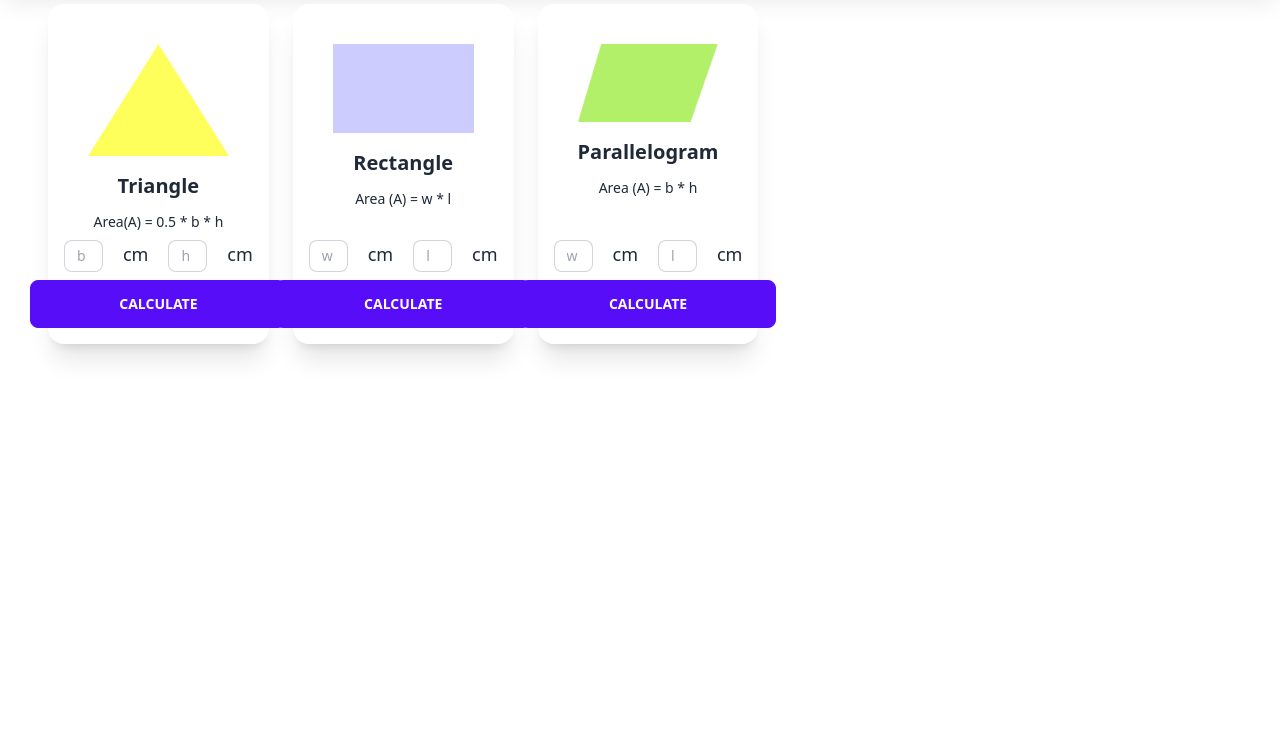
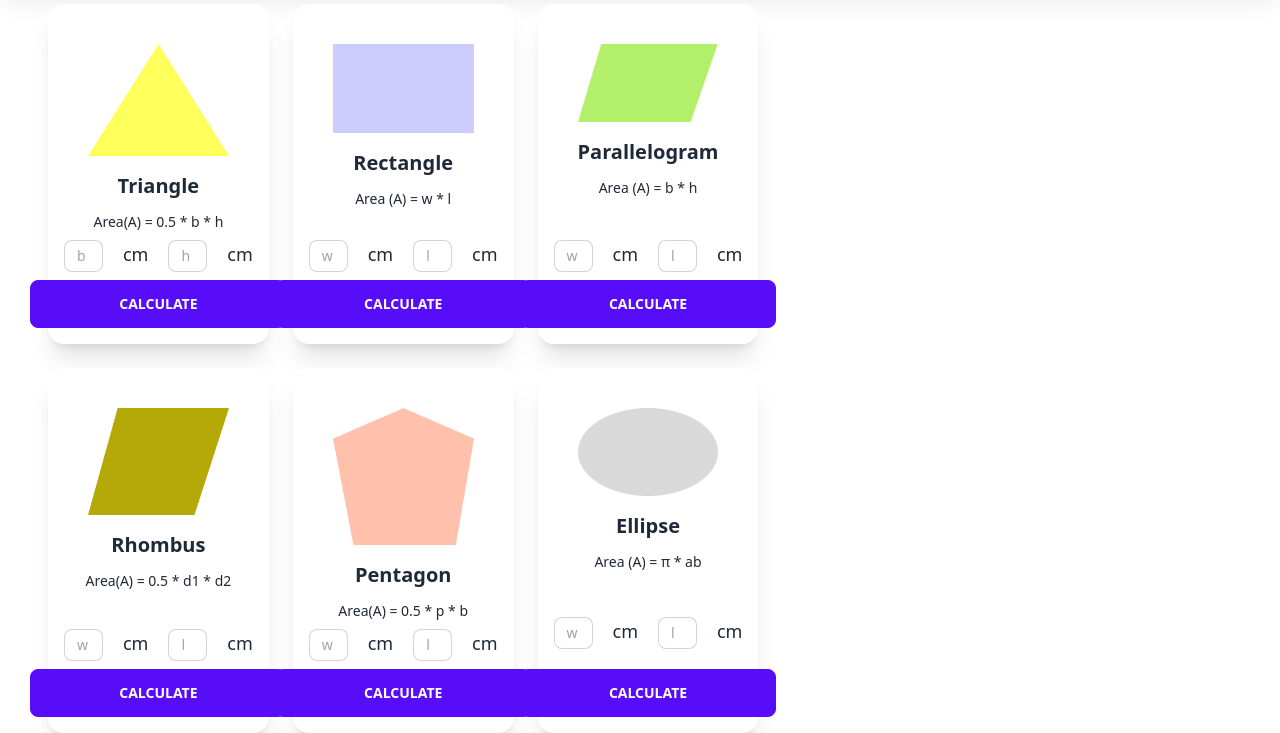
Before and after one commit to sabbirqazi/geometry-genius, a plain HTML site: page index.html in a window 1280 px wide. Shown: the part 104-837 px from the top of the page. Before the commit the page ends 800 px from the top, so only its background shows below. Drawn offline with nearby package versions, Linux system fonts and the light colour scheme.

Commit message:
all card done

```diff
--- a/index.html
+++ b/index.html
@@ -20,7 +20,7 @@
          Geometry Genius</h1>
         </div>
         <div >
-            <a class="btn  btn-accent btn-xs sm:btn-md md:btn-md lg:btn-lg text-white" href="blog.html">Blog</a>
+            <a class="btn  btn-accent btn-xs sm:btn-md md:btn-md lg:btn-lg text-white" onclick=" window.location.href = 'blog.html'">Blog</a>
 
         </div>
       </div>
@@ -127,6 +127,98 @@
             </div>
           </div>
          <!-- fourth card -->
+
+         <div class="card card-compact w-full bg-base-100 shadow-xl">
+            <figure class="px-10 pt-10">
+              <img src="./images/rhombus.png" />
+            </figure>
+            <div class="card-body items-center text-center">
+              <h2 class="card-title" id="Rhombus">Rhombus</h2>
+              <p>Area(A) = 0.5 * d1 * d2</p>
+              <form action="" class="flex gap-x-5 text-center">
+                <input
+                  type="text"
+                  id="rhombus-d1-value"
+                  placeholder="w"
+                  class="input input-bordered input-sm w-[30%]"
+                />
+                <span class="text-lg">cm</span>
+                <input
+                  type="text"
+                  placeholder="l"
+                  id="rhombus-d2-value"
+                  class="input input-bordered input-sm w-[30%]"
+                />
+                <span class="text-lg">cm</span>
+              </form>
+
+              <div class="card-actions justify-end">
+                <button class="btn btn-primary btn-wide" id="Rhombus-calc-btn">Calculate</button>
+              </div>
+            </div>
+          </div>
+          <!-- fifth card -->
+          <div class="card card-compact w-full bg-base-100 shadow-xl">
+            <figure class="px-10 pt-10">
+              <img src="./images/pentagon.png" />
+            </figure>
+            <div class="card-body items-center text-center">
+              <h2 class="card-title" id="Pentagon">Pentagon</h2>
+              <p>Area(A) = 0.5 * p * b</p>
+              <form action="" class="flex gap-x-5 text-center">
+                <input
+                  type="text"
+                  id="pentagon-p-value"
+                  placeholder="w"
+                  class="input input-bordered input-sm w-[30%]"
+                />
+                <span class="text-lg">cm</span>
+                <input
+                  type="text"
+                  placeholder="l"
+                  id="pentagon-b-value"
+                  class="input input-bordered input-sm w-[30%]"
+                />
+                <span class="text-lg">cm</span>
+              </form>
+
+              <div class="card-actions justify-end">
+                <button class="btn btn-primary btn-wide" id="Pentagon-calc-btn">Calculate</button>
+              </div>
+            </div>
+          </div>
+          <!-- sixth card -->
+          <div class="card card-compact w-full bg-base-100 shadow-xl">
+            <figure class="px-10 pt-10">
+              <img src="./images/ellipse.png" />
+            </figure>
+            <div class="card-body items-center text-center">
+              <h2 class="card-title" id="Ellipse">Ellipse</h2>
+              <p>Area (A) = &pi; * ab</p>
+              <form action="" class="flex gap-x-5 text-center">
+                <input
+                  type="text"
+                  id="ellipse-a-value"
+                  placeholder="w"
+                  class="input input-bordered input-sm w-[30%]"
+                />
+                <span class="text-lg">cm</span>
+                <input
+                  type="text"
+                  placeholder="l"
+                  id="ellipse-b-value"
+                  class="input input-bordered input-sm w-[30%]"
+                />
+                <span class="text-lg">cm</span>
+              </form>
+              <div class="card-actions justify-end">
+                <button class="btn btn-primary btn-wide mt-3" id="Ellipse-calc-btn">
+                 Calculate
+                </button>
+              </div>
+            </div>
+          </div>
+        </div>
            </div>
           </section>
      </main>
```
